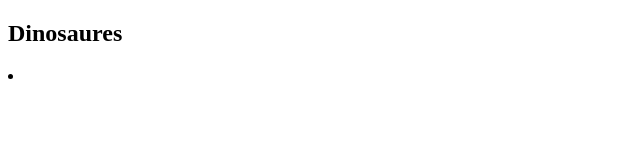
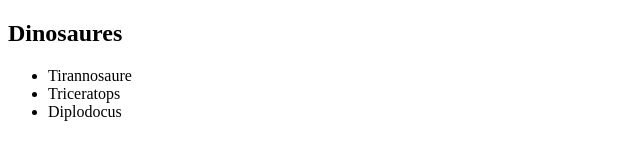
Before and after one commit to aitormera/DAM1M04-Exercici000, a plain HTML site: page index.html in a window 1280 px wide. Shown: the whole page, without its empty margins (0-640 px from the left). Drawn offline with Linux system fonts and the light colour scheme.

Commit message:
Update index.html

```diff
--- a/index.html
+++ b/index.html
@@ -6,7 +6,12 @@
        <h2>Dinosaures</h2>
    </head>
    <body>
-    <li>
+    <ul>
+<li>Tirannosaure</li>
+<li>Triceratops</li>
+<li>Diplodocus</li>
+
+    </ul>
 
 
    </body>
```
